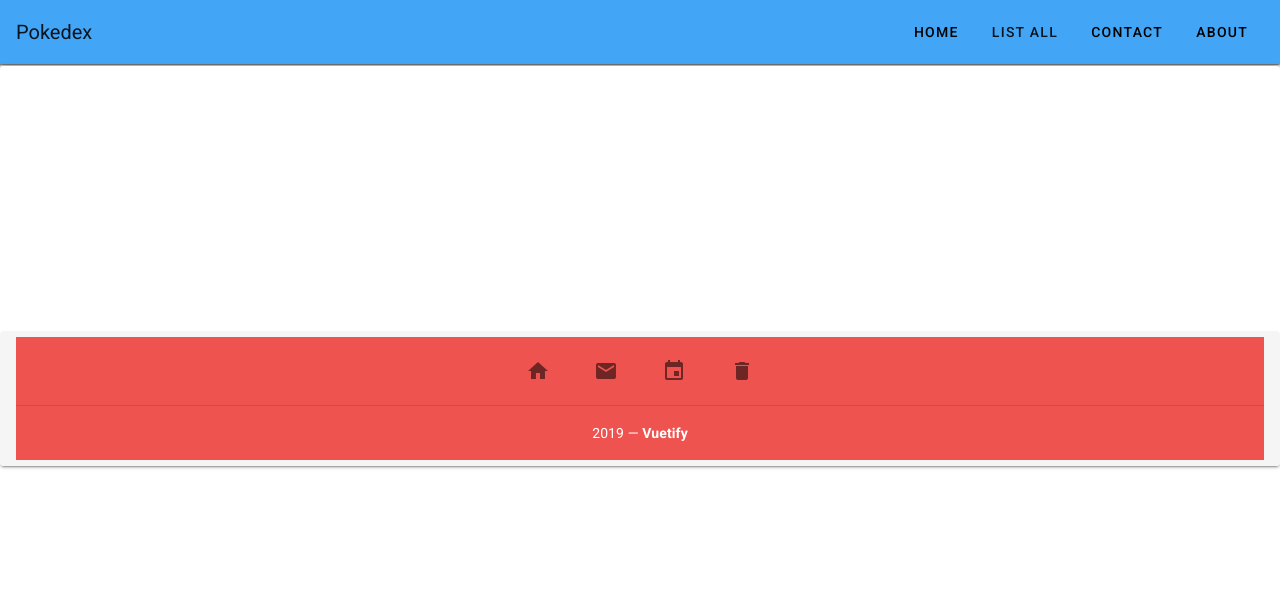
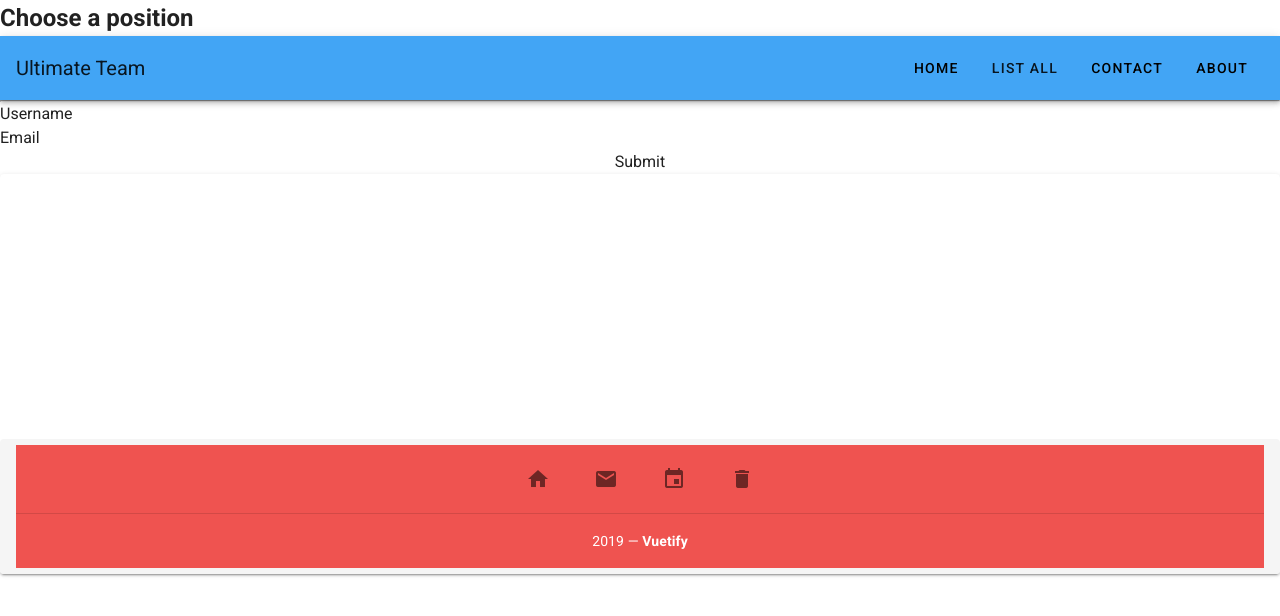
Before and after one commit to josecis0216/jose-cisneros-final-project, a Vue app: page / in a window 1280 px wide. Shown: the top 616 px of the page. Built offline with nearby package versions, Linux system fonts and the light colour scheme.

Commit message:
connected through https

```diff
--- a/src/components/Header.vue
+++ b/src/components/Header.vue
@@ -2,7 +2,8 @@
     <div>
     <v-toolbar color="blue lighten-1">
       <v-toolbar-title>
-        Pokedex
+        Ultimate
+        Team
       </v-toolbar-title>
 
       <v-spacer></v-spacer>
--- a/src/components/Home.vue
+++ b/src/components/Home.vue
@@ -1,7 +1,17 @@
 <template>
   <v-app>
+      <h2>Choose a position</h2>
       <app-header></app-header>
       <hr>
+      <div class="form-group">
+        <label>Username</label>
+        <input class="form-control" type="text" v-model="user.username">
+      </div>
+      <div class="form-group">
+        <label>Email</label>
+        <input class="form-control" type="text" v-model="user.email">
+      </div>
+      <button class="btn btn-primary" @click="submit">Submit</button>
       <app-footer></app-footer>
   </v-app>
 </template>
@@ -18,8 +28,22 @@
     'app-footer': Footer
   },
   data: () => ({
-
-  })
+        user: {
+          username: '',
+          email: '',
+        }
+  }),
+  methods: {
+    submit() {
+      console.log(this.user);
+      this.$http.post('https://vuejs-http-ecf72.firebaseio.com/data.json',this.user)
+      .then(response => {
+          console.log(reponse);
+        }, error => {
+          console.log(error);
+        });
+    }
+  }
 }
 </script>
 
```
